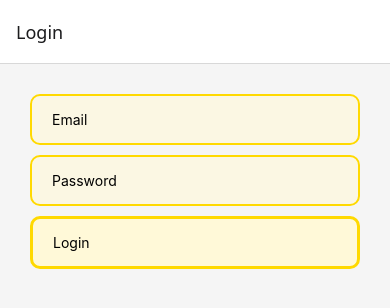
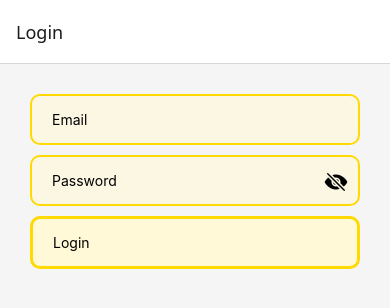
Before and after one commit to gaia-giachero/ItalianMealsApp, a React Native app: screen /Login in a window 390 px wide. Shown: the top 308 px of the page. Built offline with nearby package versions, Linux system fonts and the light colour scheme.

Commit message:
feat(LoginScreen): use component EyeButton in password input

```diff
--- a/src/screens/auth/LoginScreen.tsx
+++ b/src/screens/auth/LoginScreen.tsx
@@ -1,19 +1,29 @@
 import React from "react";
-import { View, TextInput, Pressable, Text, StyleSheet, KeyboardAvoidingView, Platform, ActivityIndicator } from "react-native";
-import { validateLogin } from "../services/auth";
+import {
+  View,
+  TextInput,
+  Pressable,
+  Text,
+  StyleSheet,
+  KeyboardAvoidingView,
+  Platform,
+  ActivityIndicator,
+} from "react-native";
+import { validateLogin } from "../../services/auth";
+import EyeButton from "../../components/EyeButton";
 
-export default function LoginScreen({ navigation } : {navigation : any}) {
-    const [email, setEmail] = React.useState('')
-    const [password, setPassword] = React.useState('')
+export default function LoginScreen({ navigation }: { navigation: any }) {
+  const [email, setEmail] = React.useState("");
+  const [password, setPassword] = React.useState("");
   const [isLoading, setIsLoading] = React.useState(false);
-    const [error, setError] = React.useState('');
-    const [isPasswordVisible, setIsPasswordVisible] = React.useState(false)
+  const [error, setError] = React.useState("");
+  const [isPasswordVisible, setIsPasswordVisible] = React.useState(false);
 
   function handleLogin() {
-        setError('');
+    setError("");
 
-        if (email === '' || password === '') {
-            setError('Compila tutti i campi');
+    if (email === "" || password === "") {
+      setError("Compila tutti i campi");
       return;
     }
 
@@ -22,18 +32,16 @@ export default function LoginScreen({ navigation } : {navigation : any}) {
 
     if (userFound) {
       setIsLoading(false);
-            setEmail('');
-            setPassword('');
-            navigation.navigate('Home');
+      setEmail("");
+      setPassword("");
+      navigation.navigate("Home");
     } else {
       setIsLoading(false);
-            setError('Email o password non valide! Riprova!')
+      setError("Email o password non valide! Riprova!");
     }
 
-        console.log('PRESS')
+    console.log("PRESS");
   }
-
-
 
   return (
     <View style={styles.container}>
@@ -50,16 +58,30 @@ export default function LoginScreen({ navigation } : {navigation : any}) {
           keyboardType="email-address"
           autoCapitalize="none"
         />
+        <View style={styles.row}>
           <TextInput
-                    style={styles.row}
             value={password}
             onChangeText={setPassword}
             secureTextEntry={!isPasswordVisible}
             placeholder="Password"
           />
-                {error !== '' && <Text style={{ color: 'red' }}>{error}</Text>}
-                <Pressable style={styles.btn} onPress={handleLogin} disabled={isLoading}>
-                    {isLoading ? <ActivityIndicator size="small" color="#000" /> : <Text>Login</Text>}
+          <EyeButton
+            state={isPasswordVisible}
+            toggle={() => setIsPasswordVisible(!isPasswordVisible)}
+            style={styles.eyeButton}
+          />
+        </View>
+        {error !== "" && <Text style={{ color: "red" }}>{error}</Text>}
+        <Pressable
+          style={styles.btn}
+          onPress={handleLogin}
+          disabled={isLoading}
+        >
+          {isLoading ? (
+            <ActivityIndicator size="small" color="#000" />
+          ) : (
+            <Text>Login</Text>
+          )}
         </Pressable>
       </KeyboardAvoidingView>
     </View>
@@ -117,4 +139,10 @@ const styles = StyleSheet.create({
     borderColor: "#ffd900",
     backgroundColor: "#fff9d8",
   },
+  eyeButton: {
+    position: "absolute",
+    right: 10,
+    top: "50%",
+    transform: [{ translateY: -12 }],
+  },
 });
```
Lines whose indentation alone changed are shown as unchanged.
